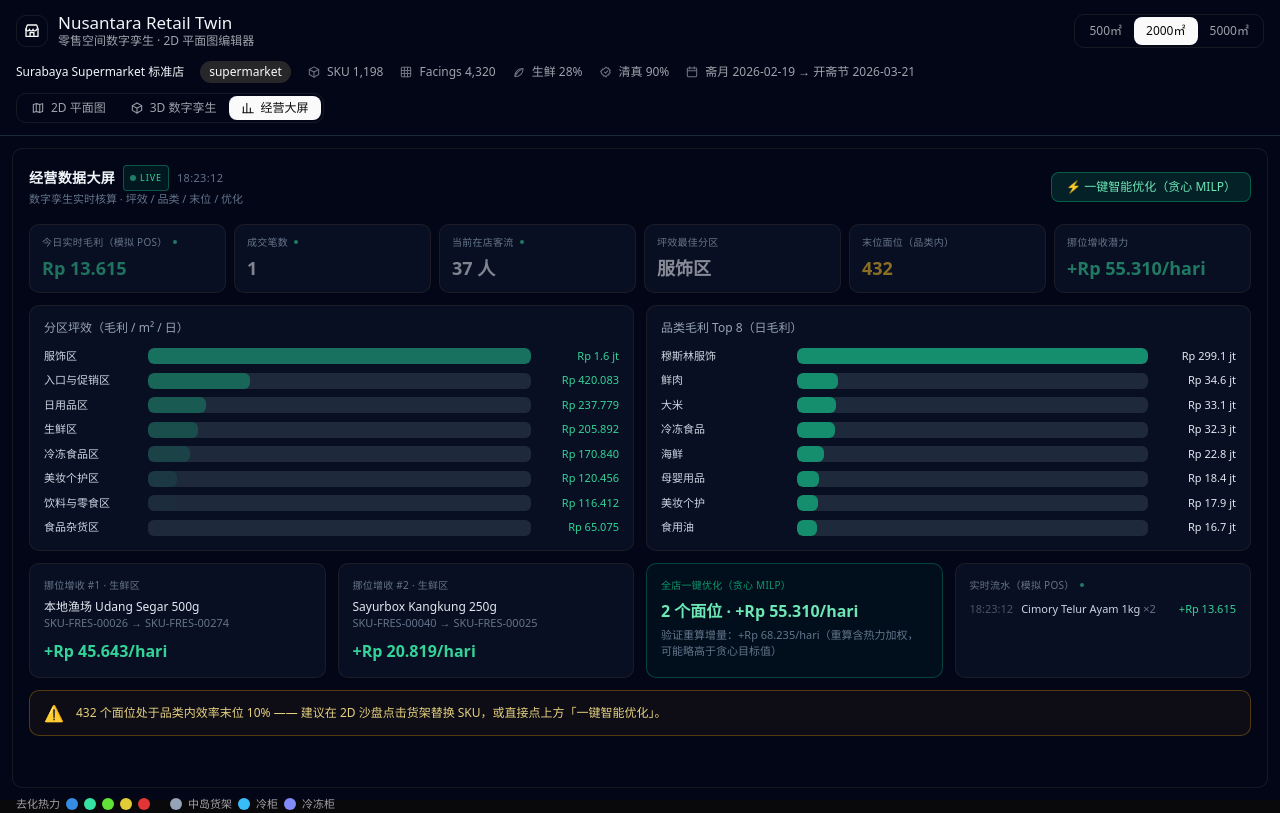
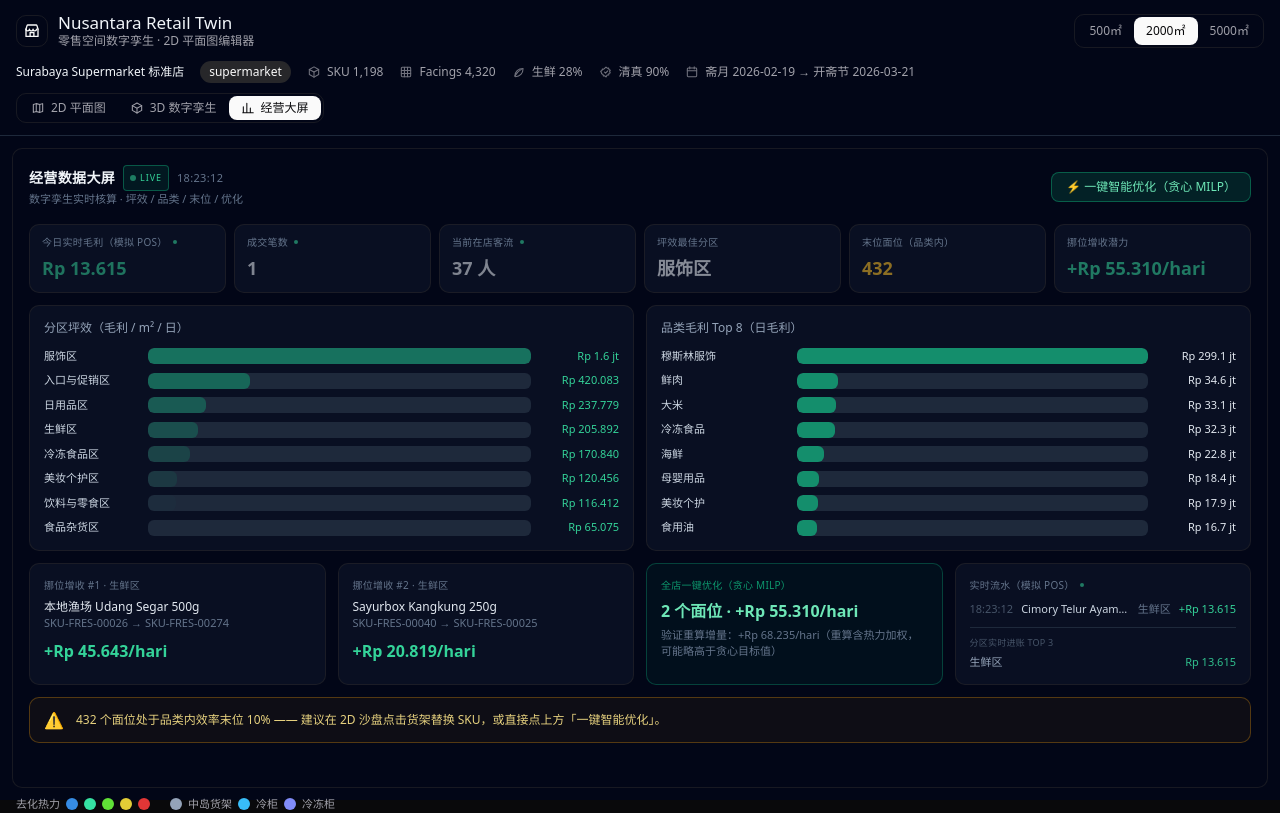
Before and after one commit to vfvincentwong2026/nusantara-retail-twin, a React (Vite) app in the folder web/: page / in a window 1280 px wide. Both pictures are taken after a click on the button "经营大屏". Built offline with nearby package versions, Linux system fonts and the light colour scheme.

Commit message:
feat(web): 流水标注分区 + 分区实时进账 Top3

```diff
--- a/web/src/components/Dashboard.tsx
+++ b/web/src/components/Dashboard.tsx
@@ -9,6 +9,7 @@ interface Tx {
   skuName: string
   qty: number
   margin: number
+  zoneName: string
 }
 
 /** 实时经营模拟：按 SKU 速度加权的随机成交，驱动大屏「活」起来（洽谈演示用，接 POS 后替换） */
@@ -20,6 +21,22 @@ function useLiveSim(doc: SeedDoc) {
         .filter((x) => x.s.unit_price > 0),
     [doc],
   )
+  // SKU → 可选分区（经面位 → 货架层 → 货架 → 分区解析）
+  const skuZones = useMemo(() => {
+    const levelFixture = new Map(doc.shelf_levels.map((l) => [l.shelf_level_id, l.fixture_id]))
+    const fixtureZone = new Map(doc.fixtures.map((f) => [f.fixture_id, f.zone_id]))
+    const zoneName = new Map(doc.zones.map((z) => [z.zone_id, z.zone_name]))
+    const m = new Map<string, string[]>()
+    for (const fc of doc.facings) {
+      if (!fc.sku_code) continue
+      const zn = zoneName.get(fixtureZone.get(levelFixture.get(fc.shelf_level_id) ?? '') ?? '')
+      if (!zn) continue
+      const arr = m.get(fc.sku_code) ?? []
+      if (!arr.includes(zn)) arr.push(zn)
+      m.set(fc.sku_code, arr)
+    }
+    return m
+  }, [doc])
   const totalW = skus.reduce((a, x) => a + x.w, 0)
   const pick = () => {
     let r = Math.random() * totalW
@@ -29,7 +46,7 @@ function useLiveSim(doc: SeedDoc) {
     }
     return skus[skus.length - 1]?.s
   }
-  const [sim, setSim] = useState({ todayMargin: 0, txCount: 0, customers: 34, log: [] as Tx[] })
+  const [sim, setSim] = useState({ todayMargin: 0, txCount: 0, customers: 34, log: [] as Tx[], zoneLive: {} as Record<string, number> })
   const idRef = useRef(0)
   useEffect(() => {
     const t = setInterval(() => {
@@ -38,14 +55,17 @@ function useLiveSim(doc: SeedDoc) {
       const rate = sku.gross_margin ?? (sku.unit_price > 0 ? (sku.unit_price - sku.unit_cost) / sku.unit_price : 0)
       const qty = 1 + Math.floor(Math.random() * 3)
       const margin = sku.unit_price * rate * qty
+      const zones = skuZones.get(sku.sku_code)
+      const zoneName = zones?.[Math.floor(Math.random() * (zones?.length ?? 0))] ?? '未分区'
       const now = new Date()
       idRef.current += 1
       setSim((prev) => ({
         todayMargin: prev.todayMargin + margin,
         txCount: prev.txCount + 1,
         customers: Math.max(8, Math.min(120, prev.customers + Math.floor(Math.random() * 9) - 4)),
+        zoneLive: { ...prev.zoneLive, [zoneName]: (prev.zoneLive[zoneName] ?? 0) + margin },
         log: [
-          { id: idRef.current, time: now.toTimeString().slice(0, 8), skuName: sku.sku_name, qty, margin },
+          { id: idRef.current, time: now.toTimeString().slice(0, 8), skuName: sku.sku_name, qty, margin, zoneName },
           ...prev.log,
         ].slice(0, 7),
       }))
@@ -244,10 +264,33 @@ export function Dashboard({
                 <span className="min-w-0 flex-1 truncate text-slate-300">
                   {tx.skuName} <span className="text-slate-500">×{tx.qty}</span>
                 </span>
+                <span
+                  className="max-w-16 shrink-0 truncate text-slate-500"
+                  title={tx.zoneName}
+                >
+                  {tx.zoneName}
+                </span>
                 <span className="num shrink-0 text-emerald-400">+{fmtIDR(tx.margin)}</span>
               </div>
             ))}
           </div>
+          {/* 分区实时进账 Top3 */}
+          {Object.keys(sim.zoneLive).length > 0 && (
+            <div className="mt-2.5 border-t border-slate-800 pt-2">
+              <p className="text-[9px] uppercase tracking-wide text-slate-600">分区实时进账 Top 3</p>
+              <div className="mt-1 space-y-1">
+                {Object.entries(sim.zoneLive)
+                  .sort((a, b) => b[1] - a[1])
+                  .slice(0, 3)
+                  .map(([zn, v]) => (
+                    <div key={zn} className="flex items-baseline justify-between text-[11px]">
+                      <span className="truncate text-slate-400">{zn}</span>
+                      <span className="num text-emerald-400/90">{fmtIDR(v)}</span>
+                    </div>
+                  ))}
+              </div>
+            </div>
+          )}
         </div>
       </div>
       <div className="mt-3 flex items-center gap-3 rounded-lg border border-amber-500/30 bg-amber-500/5 px-3.5 py-2.5">
```
Also changed, not shown: 1 other file (tests, documents, lock files or other folders).
